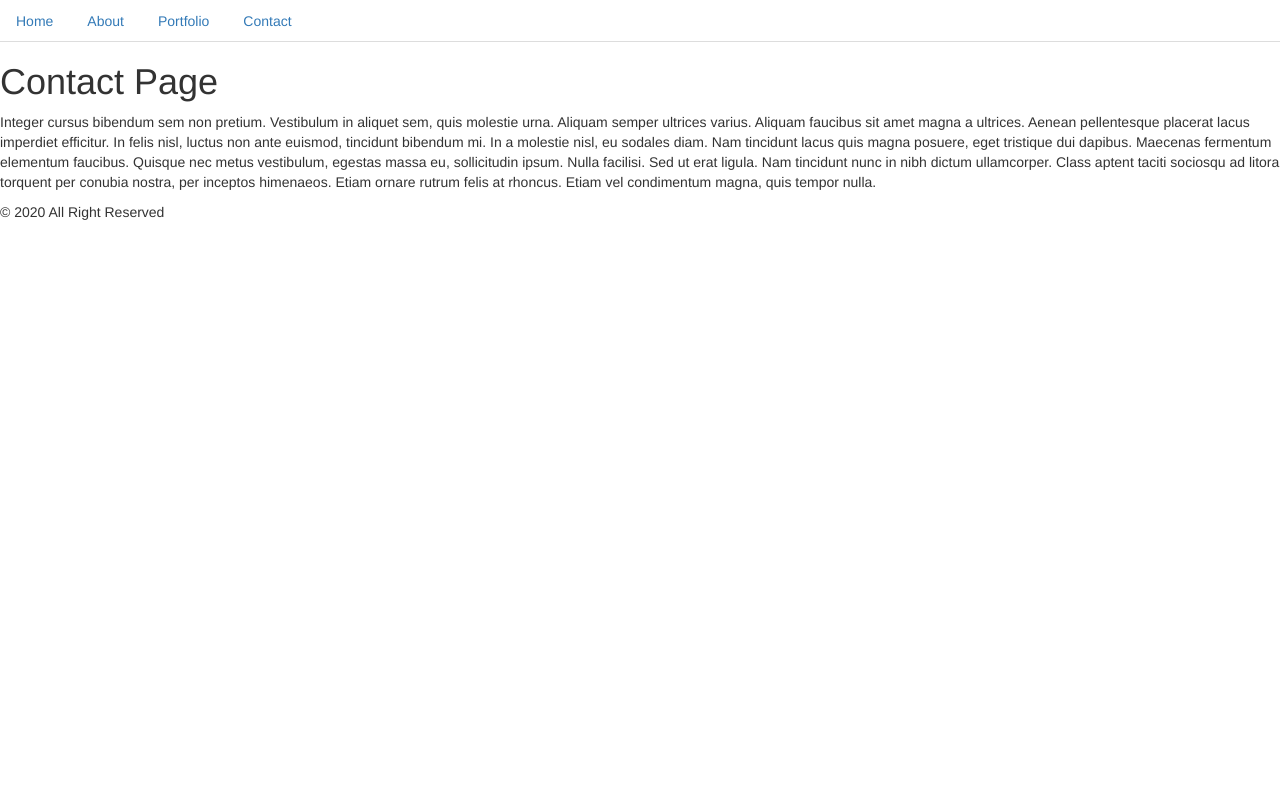
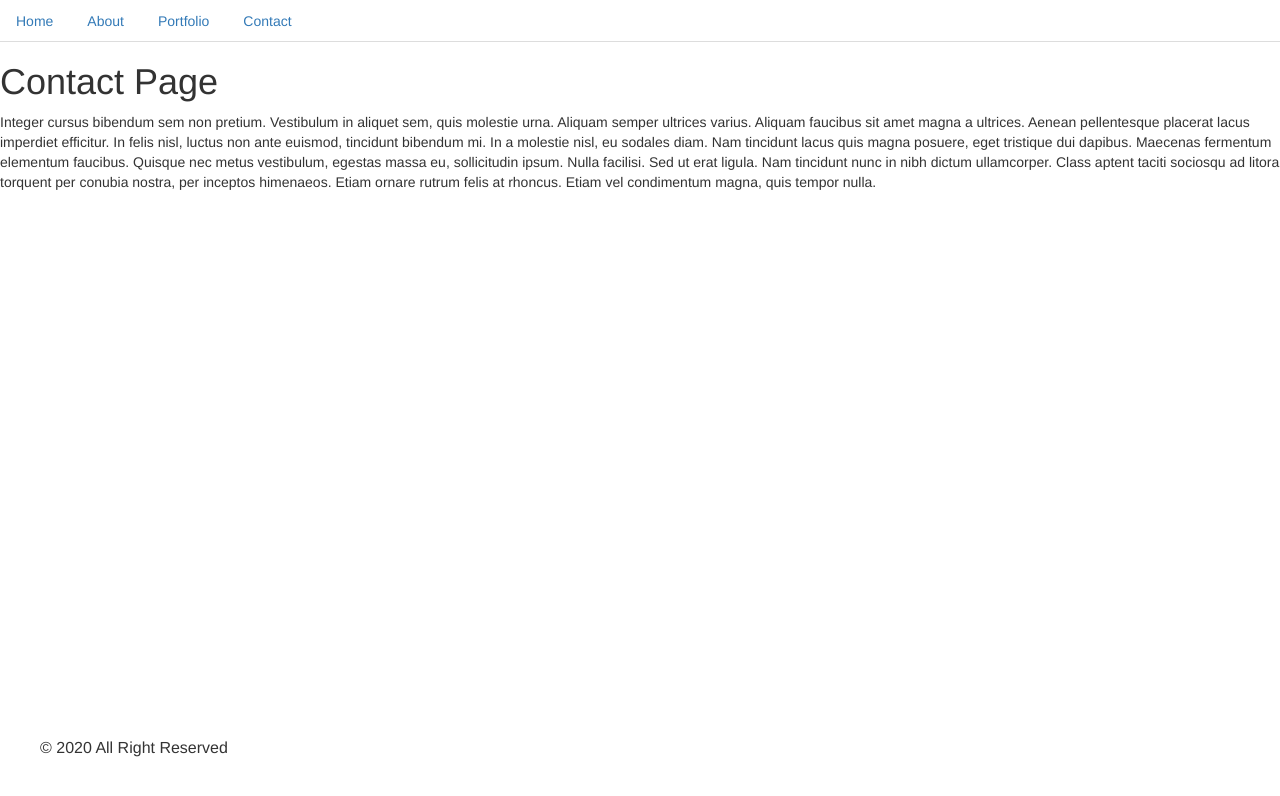
Before and after one commit to pankuanting102/react-portfolio, a React (Create React App) app: page /contact in a window 1280 px wide. Shown: the top 796 px of the page. Built offline with nearby package versions, Linux system fonts and the light colour scheme.

Commit message:
try footer styling

```diff
--- /dev/null
+++ b/src/components/Footer.css
@@ -0,0 +1,17 @@
+.footer-right {
+    display: inline;
+}
+.p{
+    font-size: 16px;
+}
+
+footer {
+    background-color: #ffffff;
+    z-index: 1;
+    width: 100vw;
+    padding: 40px;
+    position: fixed;
+    bottom: 0;
+    left: 0;
+    backdrop-filter: blur(8px);
+  }
--- a/src/components/Footer.js
+++ b/src/components/Footer.js
@@ -1,8 +1,11 @@
 import React from "react";
+import "./Footer.css"
 
 function Footer() {
     return (
-        <div>© 2020 All Right Reserved</div>
+        <footer>
+        <div className="p footer-right">© 2020 All Right Reserved</div>
+        </footer>
     );
 }
 
```
Also changed, not shown: 1 other file (tests, documents, lock files or other folders).
